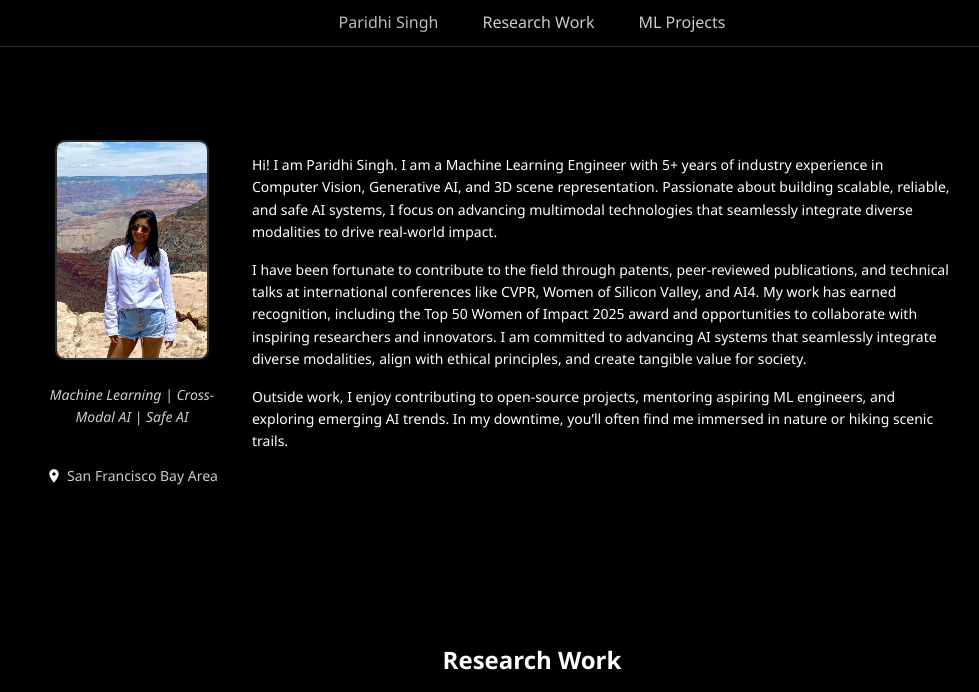
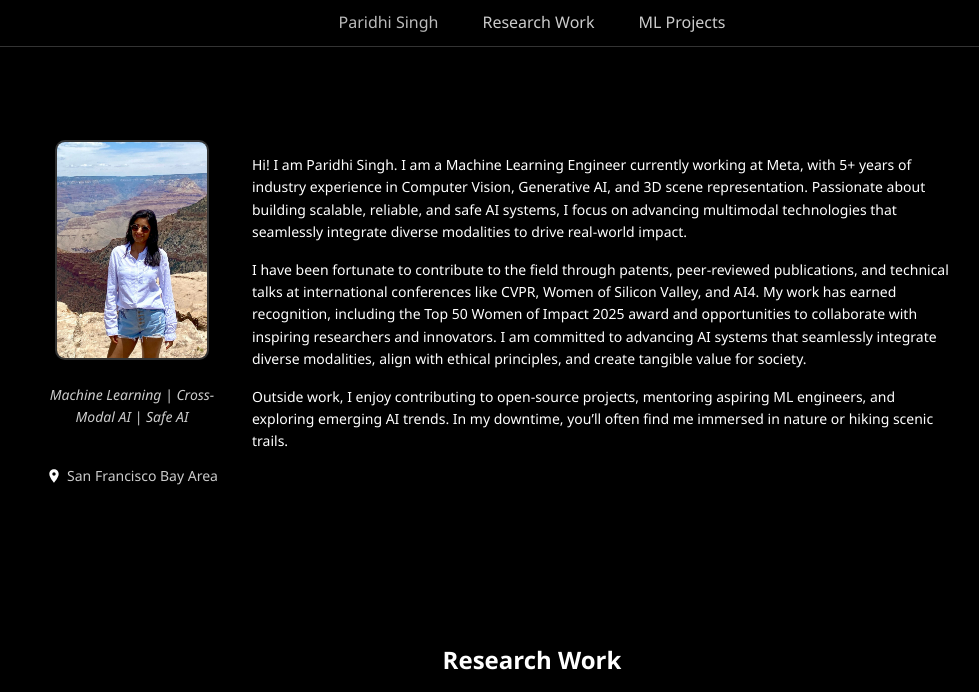
Before and after one commit to Pari-singh/Pari-singh.github.io, a plain HTML site: page index.html in a window 1280 px wide. Shown: the top 692 px of the page, without its empty margins (108-1087 px from the left). Drawn offline with Linux system fonts and the light colour scheme.

Commit message:
Update index.html
Added Meta update

```diff
--- a/index.html
+++ b/index.html
@@ -60,7 +60,7 @@
             <div class="bio-content">
 <!--                <h2>Bio</h2>-->
                 <p>
-                    Hi! I am Paridhi Singh. I am a Machine Learning Engineer with 5+ years of industry experience in Computer Vision, Generative AI, and 3D scene representation. Passionate about building scalable, reliable, and safe AI systems, I focus on advancing multimodal technologies that seamlessly integrate diverse modalities to drive real-world impact.
+                    Hi! I am Paridhi Singh. I am a Machine Learning Engineer currently working at Meta, with 5+ years of industry experience in Computer Vision, Generative AI, and 3D scene representation. Passionate about building scalable, reliable, and safe AI systems, I focus on advancing multimodal technologies that seamlessly integrate diverse modalities to drive real-world impact.
                 </p>
                 <p>
                     I have been fortunate to contribute to the field through patents, peer-reviewed publications, and technical talks at international conferences like CVPR, Women of Silicon Valley, and AI4. My work has earned recognition, including the Top 50 Women of Impact 2025 award and opportunities to collaborate with inspiring researchers and innovators. I am committed to advancing AI systems that seamlessly integrate diverse modalities, align with ethical principles, and create tangible value for society.
```
